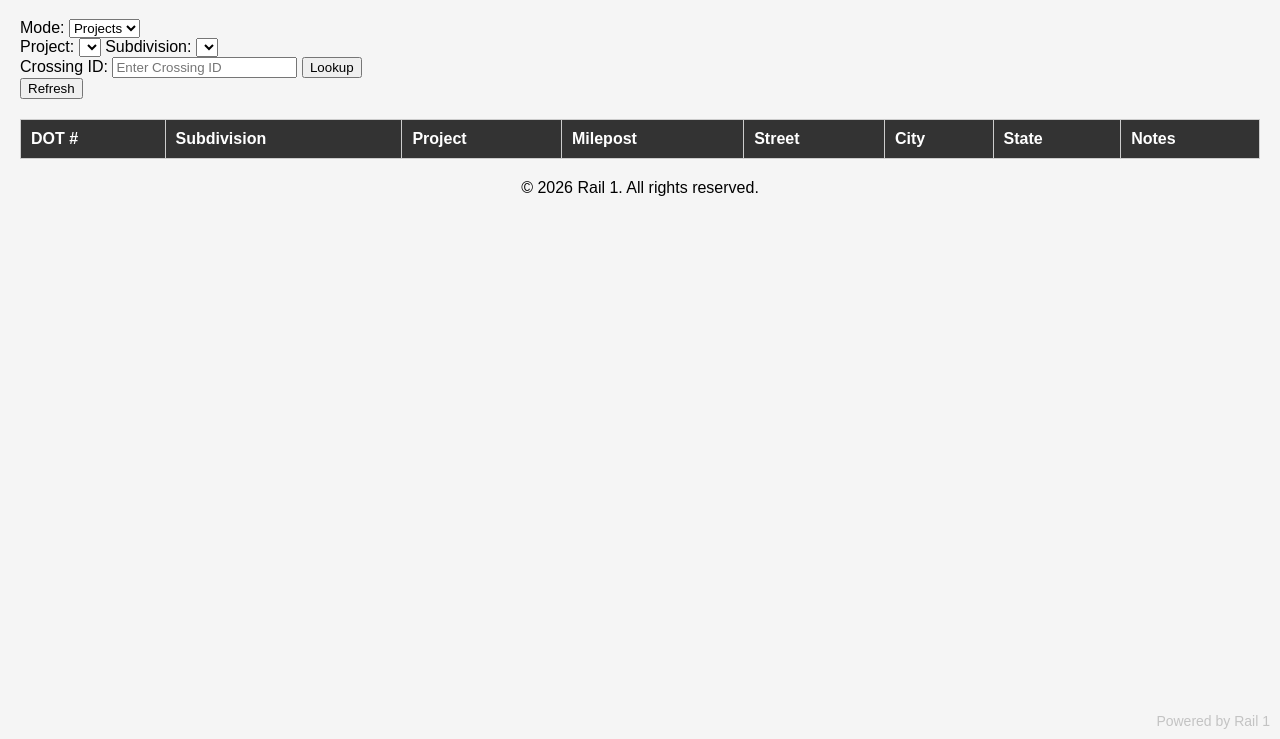
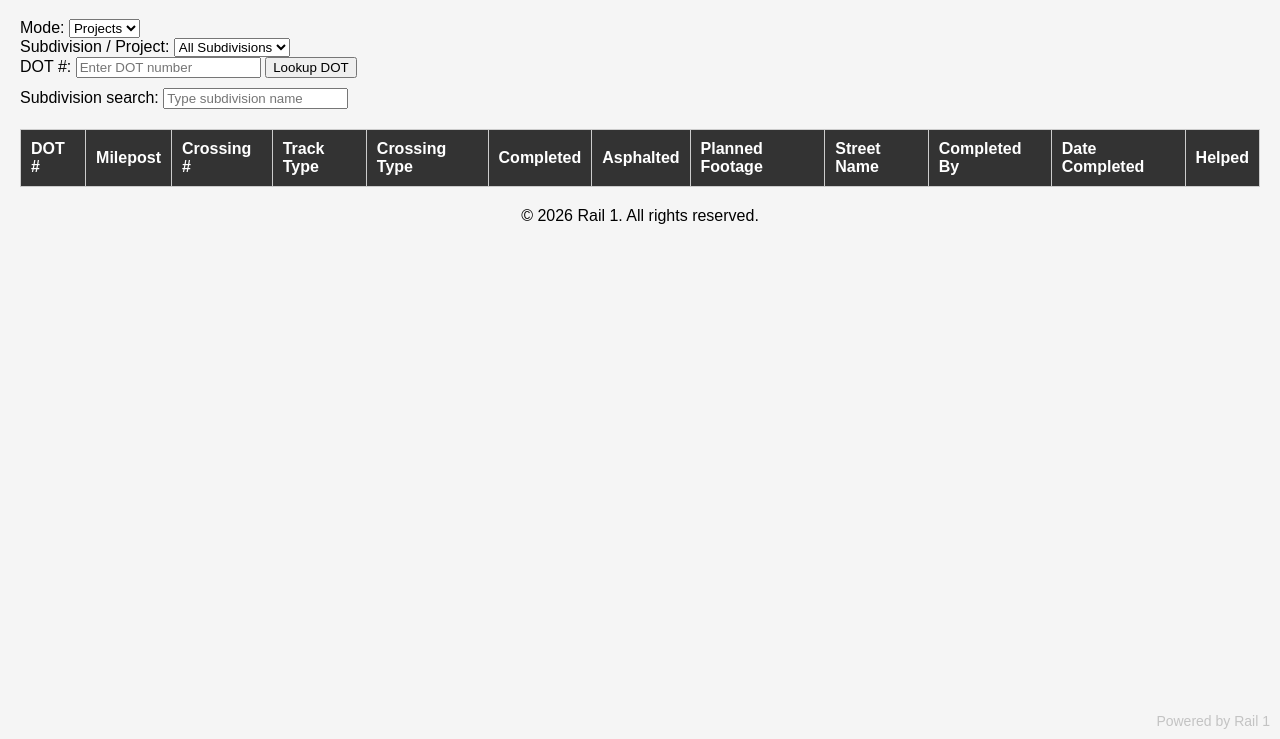
Before and after one commit to JDWalker327/railroad-crossings-app, a plain HTML site: page index.html in a window 1280 px wide. Shown: the part 61-800 px from the top of the page. Drawn offline with nearby package versions, Linux system fonts and the light colour scheme; no server answers.

Commit message:
Refactor HTML structure for mode controls

```diff
--- a/index.html
+++ b/index.html
@@ -14,62 +14,61 @@
   <!-- Watermark -->
   <div id="rail1-watermark">Powered by Rail 1</div>
 
-  <!-- Top-level mode selector: Projects vs Lookup -->
+  <!-- Mode selector: Projects vs Lookup -->
   <div id="modeControls">
     <label for="modeSelect">Mode:</label>
     <select id="modeSelect">
-      <option value="projects">Projects</option>
+      <!-- IMPORTANT: values must match currentMode and your logic -->
+      <option value="projects" selected>Projects</option>
       <option value="lookup">Lookup</option>
     </select>
   </div>
 
-  <!-- Project / subdivision flow (for Projects mode) -->
-  <div id="projectFlow">
-    <label for="projectSelect">Project:</label>
-    <select id="projectSelect"></select>
-
-    <label for="subdivisionSelect">Subdivision:</label>
-    <select id="subdivisionSelect"></select>
+  <!-- Projects mode controls -->
+  <div id="projectsControls">
+    <label for="subdivisionSelect">Subdivision / Project:</label>
+    <select id="subdivisionSelect">
+      <!-- Filled by loadProjectsMode() -->
+    </select>
   </div>
 
-  <!-- Lookup flow (for Lookup mode) -->
-  <div id="lookupFlow">
-    <label for="crossingIdInput">Crossing ID:</label>
-    <input type="text" id="crossingIdInput" placeholder="Enter Crossing ID">
-    <button id="lookupButton">Lookup</button>
+  <!-- Lookup mode controls -->
+  <div id="lookupControls">
+    <!-- DOT lookup -->
+    <div>
+      <label for="dotSearch">DOT #:</label>
+      <input type="text" id="dotSearch" placeholder="Enter DOT number">
+      <button type="button" id="dotSearchBtn">Lookup DOT</button>
+    </div>
+
+    <!-- Subdivision typeahead lookup -->
+    <div style="margin-top:10px;">
+      <label for="subdivisionSearch">Subdivision search:</label>
+      <input type="text" id="subdivisionSearch" placeholder="Type subdivision name">
+    </div>
+
+    <!-- Lookup results list (buttons, messages, etc.) -->
+    <div id="lookupResults" style="margin-top:10px;"></div>
   </div>
 
-  <!-- Common controls -->
-  <div id="commonControls">
-    <button id="refreshButton">Refresh</button>
-  </div>
-
-  <!-- Status / Messages -->
+  <!-- Status / messages (optional, but handy if you want to use it later) -->
   <div id="status"></div>
 
-  <!-- Table Container -->
-  <div id="tableContainer">
-    <table id="crossingsTable">
-      <thead>
-        <tr>
-          <th>DOT #</th>
-          <th>Subdivision</th>
-          <th>Project</th>
-          <th>Milepost</th>
-          <th>Street</th>
-          <th>City</th>
-          <th>State</th>
-          <th>Notes</th>
-        </tr>
+  <!-- Table container -->
+  <div id="tableContainer" style="margin-top:20px;">
+    <table id="crossingsTable" border="1" cellspacing="0" cellpadding="4">
+      <thead id="crossingsTableHead">
+        <!-- Filled by renderProjectsHeader() or renderLookupHeader() -->
       </thead>
       <tbody id="crossingsTableBody">
-        <!-- Rows inserted by app.js -->
+        <!-- Filled by renderProjectsTable() or renderLookupTable() -->
       </tbody>
     </table>
   </div>
 
-  <!-- Supabase + app -->
+  <!-- Supabase client -->
   <script src="https://cdn.jsdelivr.net/npm/@supabase/supabase-js@2"></script>
+  <!-- Your app logic -->
   <script src="app.js"></script>
 
   <footer style="text-align:center; margin-top:20px;">
```
